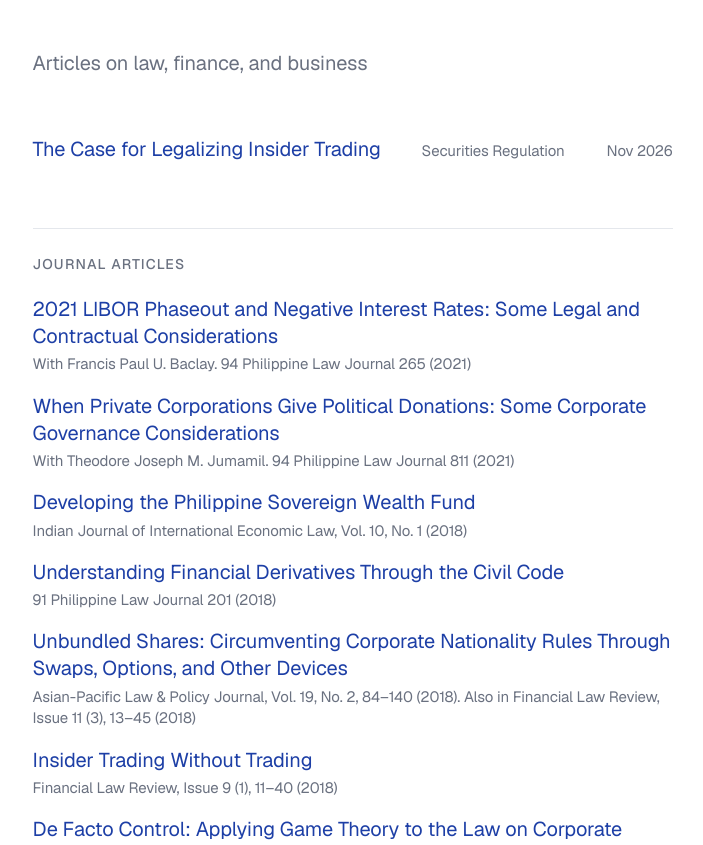
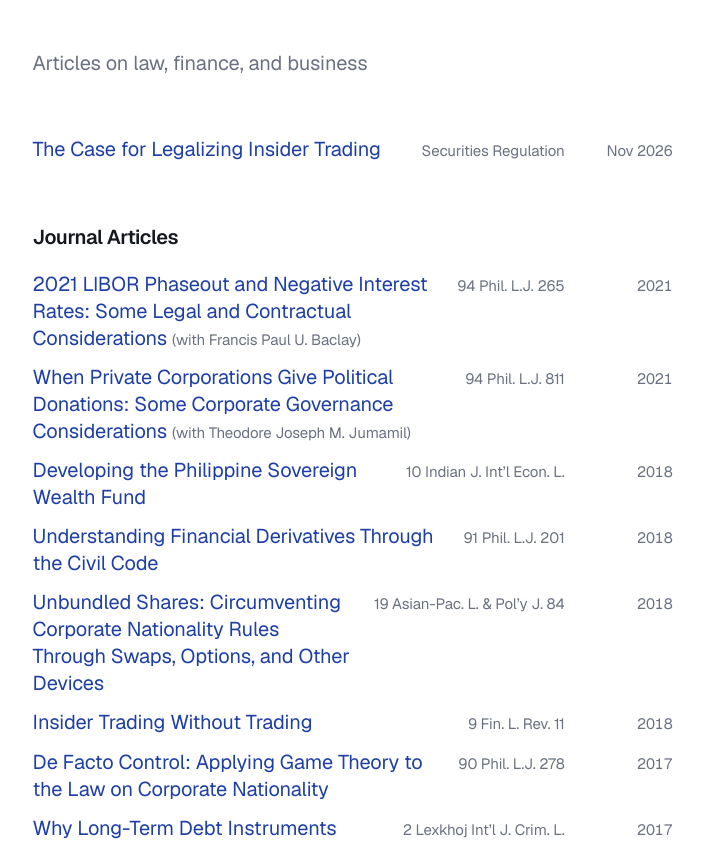
Before and after one commit to rsgeronimo/the-finance-lawyer, a plain HTML site: page index.html in a window 1280 px wide. Shown: the part 100-945 px from the top of the page, without its empty margins (145-848 px from the left). Drawn offline with nearby package versions, Linux system fonts and the light colour scheme.

Commit message:
Match Journal Articles and Books to the article list layout
Co-Authored-By: Claude Fable 5.2 <noreply@anthropic.com>
Claude-Session: https://claude.ai/code/session_01ShWTwspNe6xruKVcppaJfL

```diff
--- a/css/style.css
+++ b/css/style.css
@@ -107,7 +107,7 @@ a:focus-visible { outline: 2px solid var(--link); outline-offset: 3px; border-ra
   padding: 0;
   display: flex;
   flex-direction: column;
-  gap: 0.55rem;
+  gap: 0.75rem;
 }
 
 .essay-list li {
@@ -132,32 +132,18 @@ a:focus-visible { outline: 2px solid var(--link); outline-offset: 3px; border-ra
   font-variant-numeric: tabular-nums;
 }
 
-/* Home: publications */
+/* Home: section headings */
 
 .section-title {
-  font-family: var(--sans);
-  font-size: 0.875rem;
-  font-weight: 500;
-  letter-spacing: 0.08em;
-  text-transform: uppercase;
-  color: var(--muted);
-  margin: 4rem 0 1.25rem;
-  padding-top: 1.5rem;
-  border-top: 1px solid var(--rule);
+  font-size: 1.25rem;
+  font-weight: 600;
+  letter-spacing: -0.02em;
+  color: var(--ink);
+  margin: 3.5rem 0 1.1rem;
 }
 
-.pub-list {
-  list-style: none;
-  margin: 0;
-  padding: 0;
-  display: flex;
-  flex-direction: column;
-  gap: 1.1rem;
-}
-
-.pub-list li { display: flex; flex-direction: column; gap: 0.2rem; }
-.pub-list a, .pub-list .pub-title { line-height: 1.35; }
-.pub-list .cite { font-size: 0.9375rem; line-height: 1.45; color: var(--muted); }
+.essay-list .entry { line-height: 1.35; }
+.essay-list .coauthor { color: var(--muted); font-size: 0.9375rem; }
 
 /* About: social link */
 
@@ -243,8 +229,6 @@ a:focus-visible { outline: 2px solid var(--link); outline-offset: 3px; border-ra
   justify-content: space-between;
 }
 
-.essay-list a { line-height: 1.35; }
-
 @media (max-width: 40rem) {
   body { font-size: 1.125rem; line-height: 1.65; }
   .page { margin-left: 0; padding: 1.75rem 1.25rem 2.5rem; }
@@ -255,12 +239,11 @@ a:focus-visible { outline: 2px solid var(--link); outline-offset: 3px; border-ra
   .essay .dateline { margin-bottom: 2rem; }
   .essay-list { gap: 1.5rem; }
   .essay-list li { grid-template-columns: auto 1fr; column-gap: 0.75rem; row-gap: 0.3rem; }
-  .essay-list li a { grid-column: 1 / -1; font-weight: 500; }
+  .essay-list .entry { grid-column: 1 / -1; }
+  .essay-list .entry a { font-weight: 500; }
   .essay-list .category, .essay-list time { text-align: left; font-size: 0.875rem; }
   .essay-list .category::after { content: "\00b7"; margin-left: 0.75rem; }
-  .section-title { margin: 3rem 0 1rem; padding-top: 1.25rem; }
-  .pub-list { gap: 1.25rem; }
-  .pub-list .cite { font-size: 0.875rem; }
+  .section-title { font-size: 1.125rem; margin: 2.75rem 0 1.1rem; }
   .notes { margin-top: 2.5rem; }
   .back { margin-top: 2.5rem; }
   .site-footer { margin-top: 3rem; padding-top: 1.25rem; flex-direction: column; gap: 0.25rem; }
--- a/index.html
+++ b/index.html
@@ -23,23 +23,23 @@
 <main>
 <p class="intro">Articles on law, finance, and business</p>
 <ul class="essay-list">
-<li><a href="articles/the-case-for-legalizing-insider-trading.html">The Case for Legalizing Insider Trading</a> <span class="category">Securities Regulation</span> <time datetime="2026-11">Nov 2026</time></li>
+<li><span class="entry"><a href="articles/the-case-for-legalizing-insider-trading.html">The Case for Legalizing Insider Trading</a></span> <span class="category">Securities Regulation</span> <time datetime="2026-11">Nov 2026</time></li>
 </ul>
 <h2 class="section-title">Journal Articles</h2>
-<ul class="pub-list">
-<li><a href="https://philippinelawjournal.org/wp-content/uploads/2025/02/94PLJ265_GERONIMO_BACLAY.pdf">2021 LIBOR Phaseout and Negative Interest Rates: Some Legal and Contractual Considerations</a><span class="cite">With Francis Paul U. Baclay. 94 Philippine Law Journal 265 (2021)</span></li>
-<li><a href="https://philippinelawjournal.org/wp-content/uploads/2025/02/94PLJ811_GERONIMO-JUMAMIL.pdf">When Private Corporations Give Political Donations: Some Corporate Governance Considerations</a><span class="cite">With Theodore Joseph M. Jumamil. 94 Philippine Law Journal 811 (2021)</span></li>
-<li><a href="https://repository.nls.ac.in/ijiel/vol10/iss1/6/">Developing the Philippine Sovereign Wealth Fund</a><span class="cite">Indian Journal of International Economic Law, Vol. 10, No. 1 (2018)</span></li>
-<li><a href="https://philippinelawjournal.org/wp-content/uploads/2025/02/91PLJ201_GERONIMO.pdf">Understanding Financial Derivatives Through the Civil Code</a><span class="cite">91 Philippine Law Journal 201 (2018)</span></li>
-<li><a href="https://doi.org/10.4467/22996834FLR.18.014.9304">Unbundled Shares: Circumventing Corporate Nationality Rules Through Swaps, Options, and Other Devices</a><span class="cite">Asian-Pacific Law &amp; Policy Journal, Vol. 19, No. 2, 84&ndash;140 (2018). Also in Financial Law Review, Issue 11 (3), 13&ndash;45 (2018)</span></li>
-<li><a href="https://doi.org/10.4467/22996834FLR.18.002.9042">Insider Trading Without Trading</a><span class="cite">Financial Law Review, Issue 9 (1), 11&ndash;40 (2018)</span></li>
-<li><a href="https://philippinelawjournal.org/wp-content/uploads/2025/02/90PLJ278_GERONIMO.pdf">De Facto Control: Applying Game Theory to the Law on Corporate Nationality</a><span class="cite">90 Philippine Law Journal 278 (2017)</span></li>
-<li><a href="https://ssrn.com/abstract=3043017">Why Long-Term Debt Instruments Cannot Be Deposit Substitutes</a><span class="cite">Lexkhoj International Journal of Criminal Law, Vol. II, Issue II (2017)</span></li>
-<li><a href="https://ssrn.com/abstract=3044170">How Short Sales Circumvent the Capital Gains Tax System</a><span class="cite">Philippine Law Journal, Vol. 90, No. 1 (2016)</span></li>
+<ul class="essay-list">
+<li><span class="entry"><a href="https://philippinelawjournal.org/wp-content/uploads/2025/02/94PLJ265_GERONIMO_BACLAY.pdf">2021 LIBOR Phaseout and Negative Interest Rates: Some Legal and Contractual Considerations</a> <span class="coauthor">(with Francis Paul U. Baclay)</span></span> <span class="category">94 Phil. L.J. 265</span> <time datetime="2021">2021</time></li>
+<li><span class="entry"><a href="https://philippinelawjournal.org/wp-content/uploads/2025/02/94PLJ811_GERONIMO-JUMAMIL.pdf">When Private Corporations Give Political Donations: Some Corporate Governance Considerations</a> <span class="coauthor">(with Theodore Joseph M. Jumamil)</span></span> <span class="category">94 Phil. L.J. 811</span> <time datetime="2021">2021</time></li>
+<li><span class="entry"><a href="https://repository.nls.ac.in/ijiel/vol10/iss1/6/">Developing the Philippine Sovereign Wealth Fund</a></span> <span class="category">10 Indian J. Int&rsquo;l Econ. L.</span> <time datetime="2018">2018</time></li>
+<li><span class="entry"><a href="https://philippinelawjournal.org/wp-content/uploads/2025/02/91PLJ201_GERONIMO.pdf">Understanding Financial Derivatives Through the Civil Code</a></span> <span class="category">91 Phil. L.J. 201</span> <time datetime="2018">2018</time></li>
+<li><span class="entry"><a href="https://doi.org/10.4467/22996834FLR.18.014.9304">Unbundled Shares: Circumventing Corporate Nationality Rules Through Swaps, Options, and Other Devices</a></span> <span class="category">19 Asian-Pac. L. &amp; Pol&rsquo;y J. 84</span> <time datetime="2018">2018</time></li>
+<li><span class="entry"><a href="https://doi.org/10.4467/22996834FLR.18.002.9042">Insider Trading Without Trading</a></span> <span class="category">9 Fin. L. Rev. 11</span> <time datetime="2018">2018</time></li>
+<li><span class="entry"><a href="https://philippinelawjournal.org/wp-content/uploads/2025/02/90PLJ278_GERONIMO.pdf">De Facto Control: Applying Game Theory to the Law on Corporate Nationality</a></span> <span class="category">90 Phil. L.J. 278</span> <time datetime="2017">2017</time></li>
+<li><span class="entry"><a href="https://ssrn.com/abstract=3043017">Why Long-Term Debt Instruments Cannot Be Deposit Substitutes</a></span> <span class="category">2 Lexkhoj Int&rsquo;l J. Crim. L.</span> <time datetime="2017">2017</time></li>
+<li><span class="entry"><a href="https://ssrn.com/abstract=3044170">How Short Sales Circumvent the Capital Gains Tax System</a></span> <span class="category">90 Phil. L.J.</span> <time datetime="2016">2016</time></li>
 </ul>
 <h2 class="section-title">Books</h2>
-<ul class="pub-list">
-<li><span class="pub-title"><em>Law and Finance</em></span><span class="cite">Rex Book Store (2019)</span></li>
+<ul class="essay-list">
+<li><span class="entry"><em>Law and Finance</em></span> <span class="category">Rex Book Store</span> <time datetime="2019">2019</time></li>
 </ul>
 </main>
 <footer class="site-footer">
```
